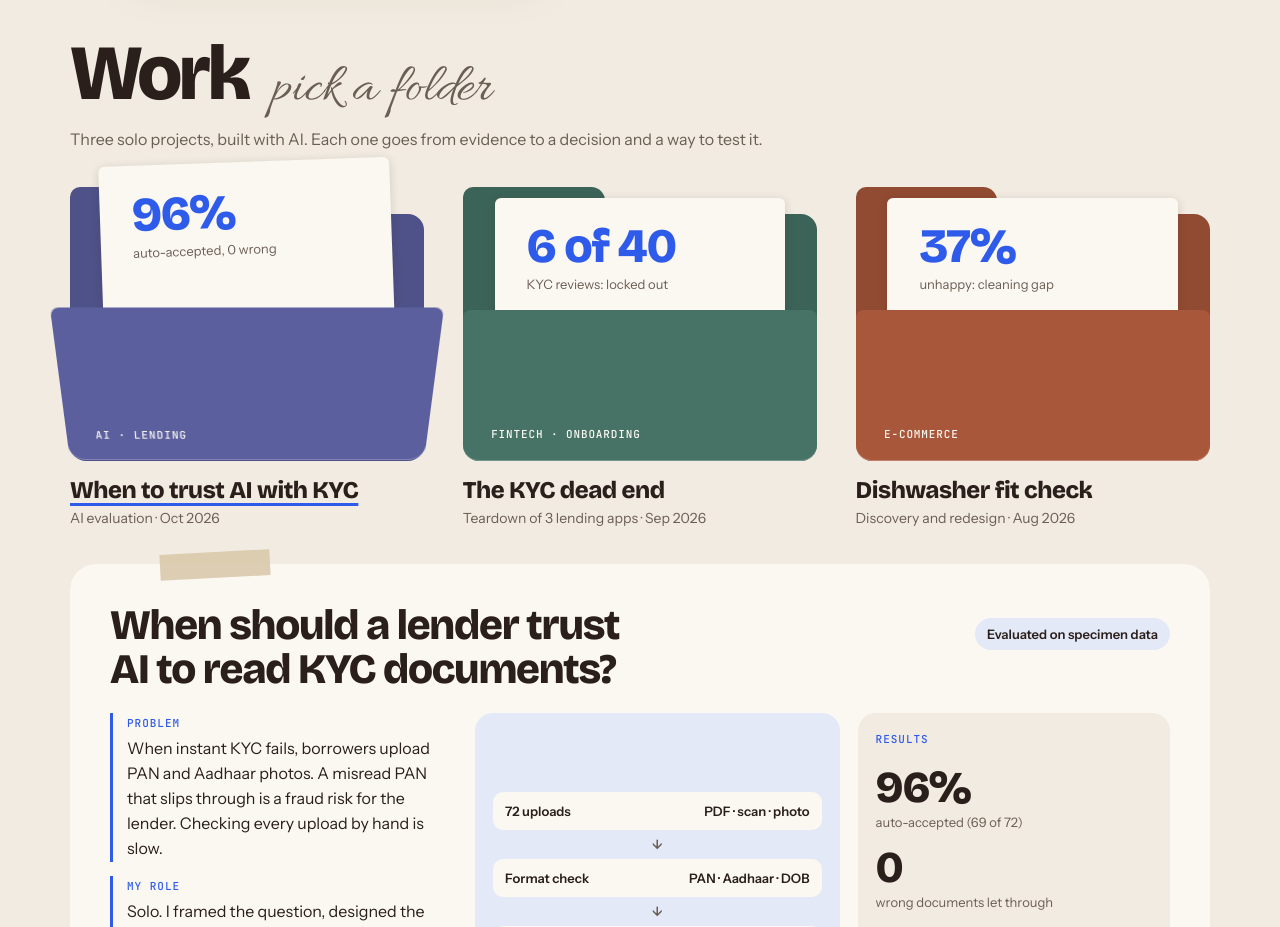
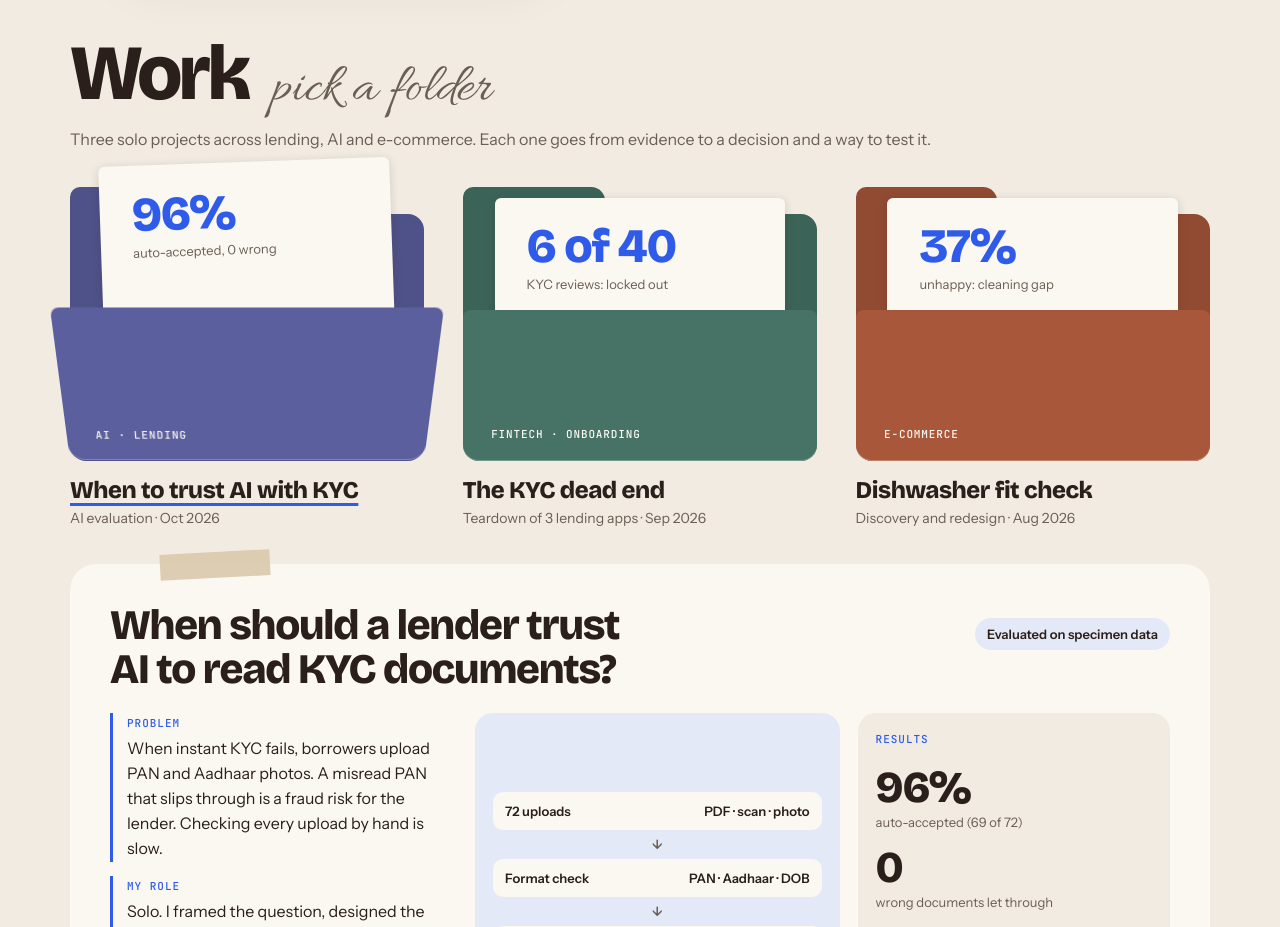
Before and after one commit to sreelakshmiprakash13/sreelakshmiprakash13.github.io, a plain HTML site: page index.html in a window 1280 px wide. Shown: the part 1260-2187 px from the top of the page. Drawn offline with nearby package versions, Linux system fonts and the light colour scheme.

Commit message:
Work subline: name the domains
Co-Authored-By: Claude Opus 5.5 <noreply@anthropic.com>
Claude-Session: https://claude.ai/code/session_01HJ1L6hn1wRexeCKWc1Bpo5

```diff
--- a/index.html
+++ b/index.html
@@ -292,7 +292,7 @@ footer{padding-top:26px;color:var(--muted);font-size:13px;display:flex;justify-c
 
 <section id="work">
   <h2>Work <span class="s">pick a folder</span></h2>
-  <p class="sub">Three solo projects, built with AI. Each one goes from evidence to a decision and a way to test it.</p>
+  <p class="sub">Three solo projects across lending, AI and e-commerce. Each one goes from evidence to a decision and a way to test it.</p>
 
   <div class="shelf" role="group" aria-label="Projects">
     <button class="fold" type="button" aria-pressed="true" aria-controls="p1" data-board="p1">
```
